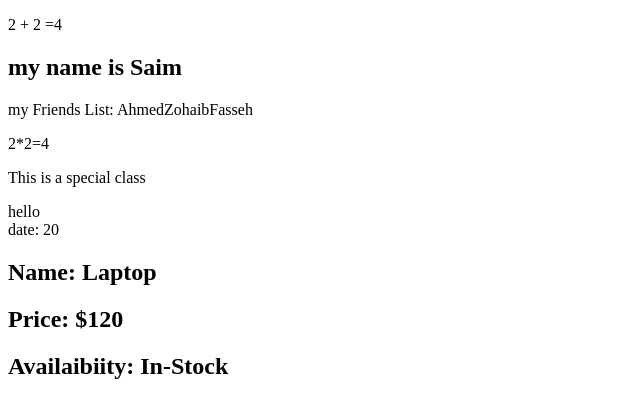
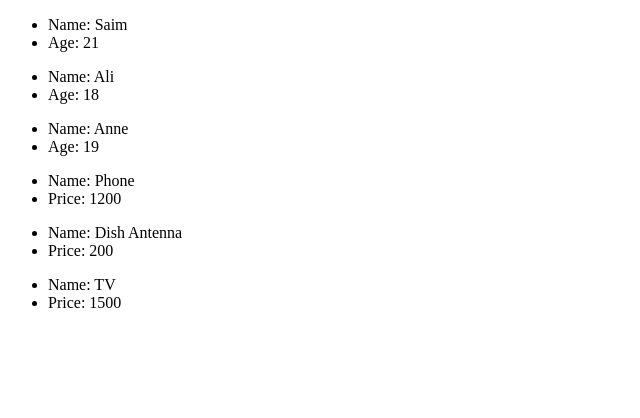
Before and after one commit to msaimnaveed2005/react-demos, a React (Vite) app: page / in a window 1280 px wide. Shown: the top 418 px of the page, without its empty margins (0-640 px from the left). Built offline with nearby package versions, Linux system fonts and the light colour scheme.

Commit message:
Complete Task 5: Rendering a List of Data with .map()

```diff
--- a/src/App.jsx
+++ b/src/App.jsx
@@ -1,21 +1,14 @@
-import Greeting from "./components/Greeting";
-import ProductInfo from "./components/ProductInfo";
+import ProductList from "./components/ProductList"
+import UserList from "./components/UserList"
 
-function App(params)
-{
-  const myName="Saim"
-  const multiply=(a,b)=>a*b
-  const specialClass='simple-class'
-  return <section>
-    <p>
-      2 + 2 ={2+2}
-      <h1>my name is {myName}</h1>
-      <p>my Friends List: {["Ahmed","Zohaib","Fasseh"]}</p>
-      <p>2*2={multiply(2,2)}</p>
-      <p className={specialClass}>This is a special class</p>
-    </p>
-    <Greeting/>
-    <ProductInfo/>
-  </section>
+const App = () => {
+  const numbers=[1,2,3,4,5]
+
+
+  return <main>
+    <UserList/>
+    <ProductList/>
+  </main>
 }
-export default App;
+
+export default App
--- /dev/null
+++ b/src/components/ProductList.jsx
@@ -0,0 +1,23 @@
+import React from 'react'
+
+const ProductList = () => {
+  const products=[
+    {id:1, name:'Phone', price:1200},
+    {id:2, name:'Dish Antenna', price:200},
+    {id:3, name:'TV', price:1500},
+
+  ]
+    return (
+    <div>
+         {products.map((product)=>(
+            <ul key={product.id}>
+                <li>Name: {product.name}</li>
+                <li>Price: {product.price}</li>
+
+            </ul>
+        ))}
+    </div>
+  )
+}
+
+export default ProductList
--- /dev/null
+++ b/src/components/UserList.jsx
@@ -0,0 +1,22 @@
+import React from 'react'
+
+const UserList = () => {
+  const users =[
+    {id:1, name:'Saim', age:21},
+    {id:2, name:'Ali', age:18},
+    {id:3, name:'Anne', age:19},
+  ];
+    return (
+    <div>
+        {users.map((user)=>(
+            <ul key={user.id}>
+                <li>Name: {user.name}</li>
+                <li>Age: {user.age}</li>
+
+            </ul>
+        ))}
+    </div>
+  )
+}
+
+export default UserList
```
